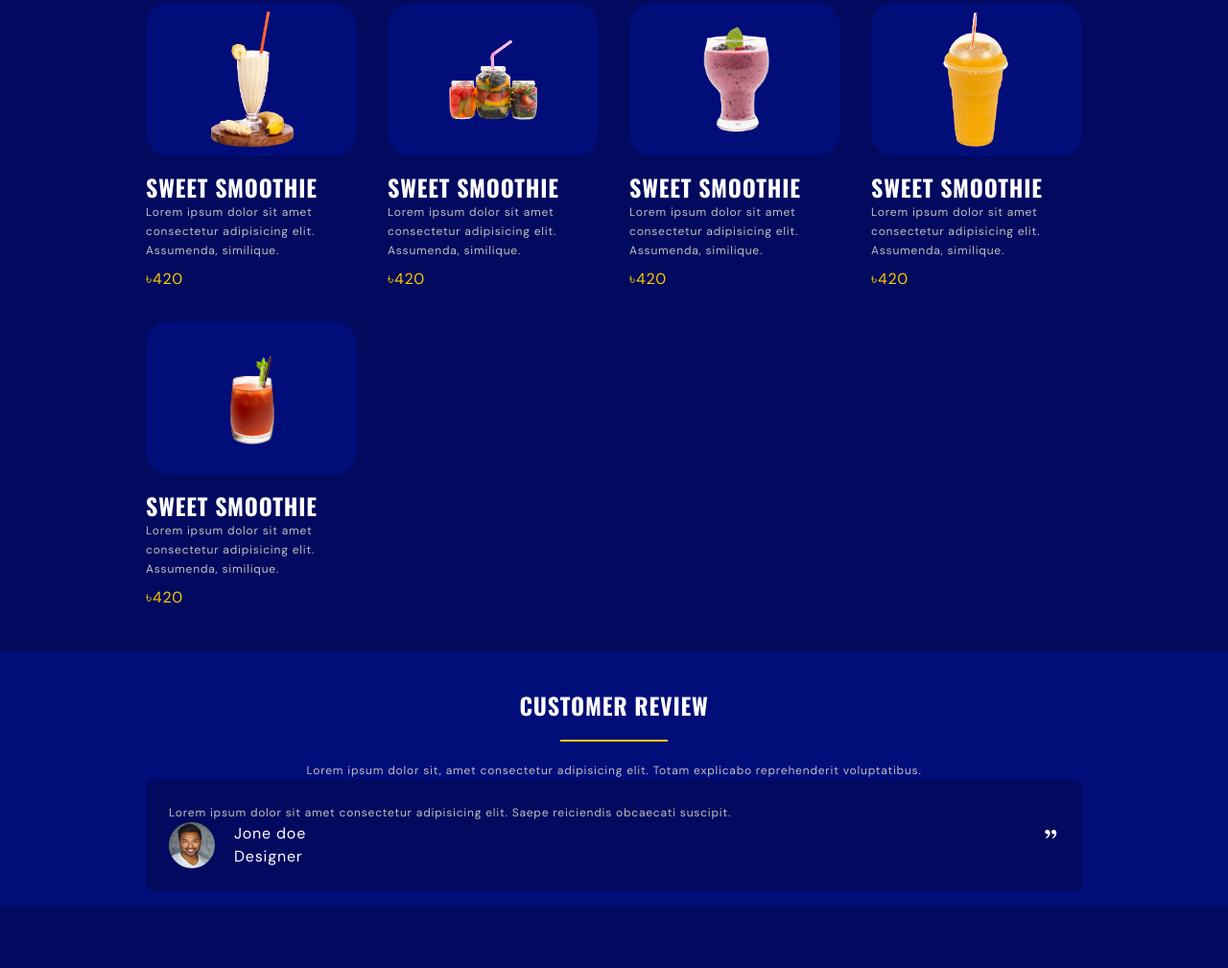
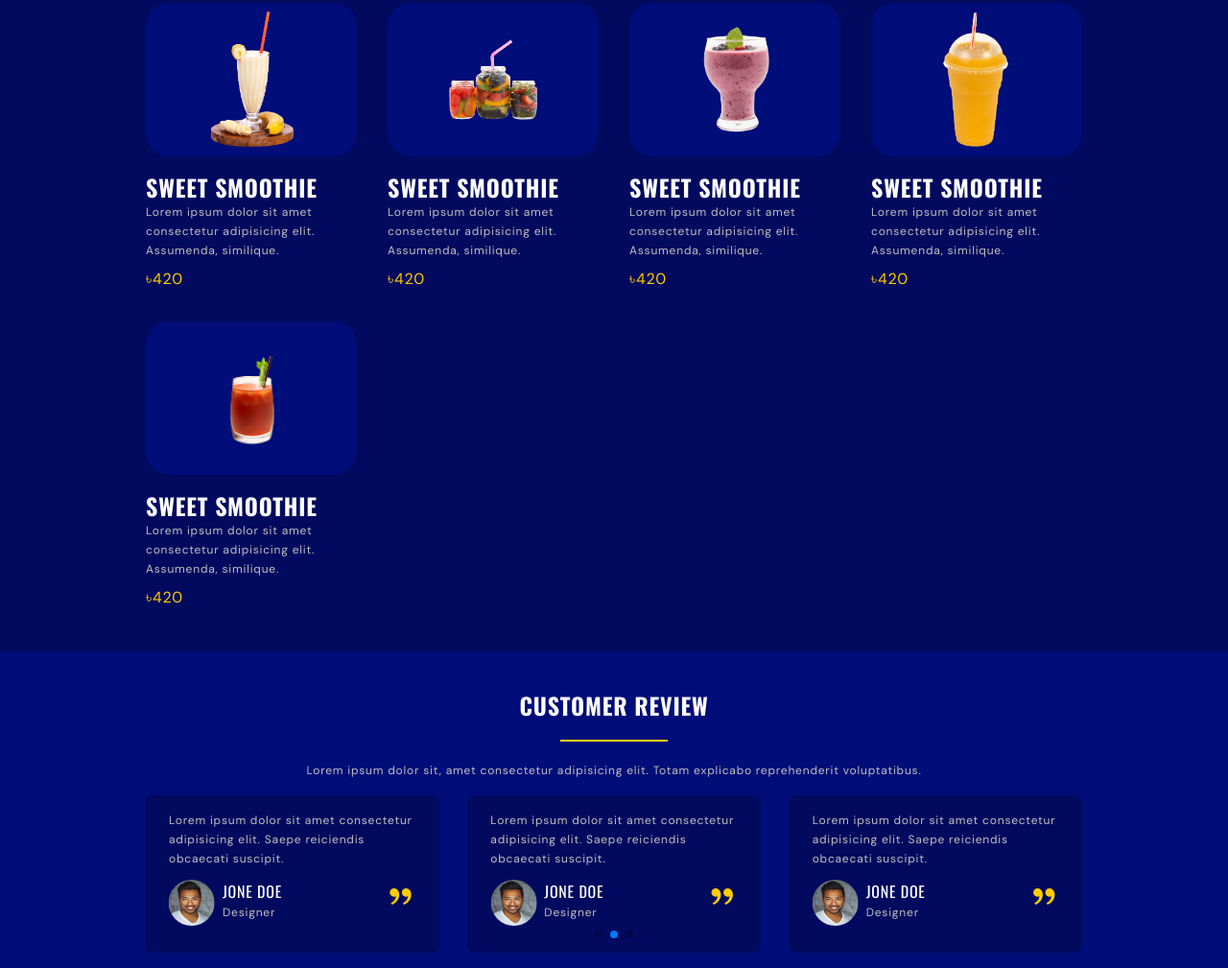
Before and after one commit to saikat-barai/Burger-Shop, a website: page src/index.html in a window 1280 px wide. Shown: the part 2987-3996 px from the top of the page at 96% size. Before the commit the page ends 3932 px from the top, so only its background shows below. Drawn offline with nearby package versions, Linux system fonts and the light colour scheme.

Commit message:
review section completed

```diff
--- a/src/index.html
+++ b/src/index.html
@@ -14,7 +14,7 @@
     <link href="https://cdn.jsdelivr.net/npm/remixicon@4.3.0/fonts/remixicon.css" rel="stylesheet" />
 
     <!-- ------------swiper css cdn ------------------- -->
-    <link rel="stylesheet" href="https://cdn.jsdelivr.net/npm/swiper@11/swiper-bundle.min.css"/>
+    <link rel="stylesheet" href="https://cdn.jsdelivr.net/npm/swiper@11/swiper-bundle.min.css" />
 
 </head>
 
@@ -333,7 +333,7 @@
                     </a>
 
                     <!-- ---------snacks item--------- -->
-                    <a href=""  class="item_wrap snack">
+                    <a href="" class="item_wrap snack">
                         <div
                             class="h-56 grid place-items-center bg-primaryColorLight rounded-3xl hover:bg-secendaryColor ease-linear duration-200 lg:h-40">
                             <img src="./img/snack-1.png" alt=""
@@ -348,7 +348,7 @@
                             <p class="text-secendaryColor">৳420</p>
                         </div>
                     </a>
-                    <a href=""  class="item_wrap snack">
+                    <a href="" class="item_wrap snack">
                         <div
                             class="h-56 grid place-items-center bg-primaryColorLight rounded-3xl hover:bg-secendaryColor ease-linear duration-200 lg:h-40">
                             <img src="./img/snack-2.png" alt=""
@@ -363,7 +363,7 @@
                             <p class="text-secendaryColor">৳420</p>
                         </div>
                     </a>
-                    <a href=""  class="item_wrap snack">
+                    <a href="" class="item_wrap snack">
                         <div
                             class="h-56 grid place-items-center bg-primaryColorLight rounded-3xl hover:bg-secendaryColor ease-linear duration-200 lg:h-40">
                             <img src="./img/snack-3.png" alt=""
@@ -378,7 +378,7 @@
                             <p class="text-secendaryColor">৳420</p>
                         </div>
                     </a>
-                    <a href=""  class="item_wrap snack">
+                    <a href="" class="item_wrap snack">
                         <div
                             class="h-56 grid place-items-center bg-primaryColorLight rounded-3xl hover:bg-secendaryColor ease-linear duration-200 lg:h-40">
                             <img src="./img/snack-4.png" alt=""
@@ -393,7 +393,7 @@
                             <p class="text-secendaryColor">৳420</p>
                         </div>
                     </a>
-                    <a href=""  class="item_wrap snack">
+                    <a href="" class="item_wrap snack">
                         <div
                             class="h-56 grid place-items-center bg-primaryColorLight rounded-3xl hover:bg-secendaryColor ease-linear duration-200 lg:h-40">
                             <img src="./img/snack-5.png" alt=""
@@ -408,7 +408,7 @@
                             <p class="text-secendaryColor">৳420</p>
                         </div>
                     </a>
-                    <a href=""  class="item_wrap snack">
+                    <a href="" class="item_wrap snack">
                         <div
                             class="h-56 grid place-items-center bg-primaryColorLight rounded-3xl hover:bg-secendaryColor ease-linear duration-200 lg:h-40">
                             <img src="./img/snack-6.png" alt=""
@@ -425,7 +425,7 @@
                     </a>
 
                     <!-- --------beverage item  -->
-                    <a href=""  class="item_wrap beverage">
+                    <a href="" class="item_wrap beverage">
                         <div
                             class="h-56 grid place-items-center bg-primaryColorLight rounded-3xl hover:bg-secendaryColor ease-linear duration-200 lg:h-40">
                             <img src="./img/beverage-1.png" alt=""
@@ -440,7 +440,7 @@
                             <p class="text-secendaryColor">৳420</p>
                         </div>
                     </a>
-                    <a href=""  class="item_wrap beverage">
+                    <a href="" class="item_wrap beverage">
                         <div
                             class="h-56 grid place-items-center bg-primaryColorLight rounded-3xl hover:bg-secendaryColor ease-linear duration-200 lg:h-40">
                             <img src="./img/beverage-2.png" alt=""
@@ -455,7 +455,7 @@
                             <p class="text-secendaryColor">৳420</p>
                         </div>
                     </a>
-                    <a href=""  class="item_wrap beverage">
+                    <a href="" class="item_wrap beverage">
                         <div
                             class="h-56 grid place-items-center bg-primaryColorLight rounded-3xl hover:bg-secendaryColor ease-linear duration-200 lg:h-40">
                             <img src="./img/beverage-3.png" alt=""
@@ -470,7 +470,7 @@
                             <p class="text-secendaryColor">৳420</p>
                         </div>
                     </a>
-                    <a href=""  class="item_wrap beverage">
+                    <a href="" class="item_wrap beverage">
                         <div
                             class="h-56 grid place-items-center bg-primaryColorLight rounded-3xl hover:bg-secendaryColor ease-linear duration-200 lg:h-40">
                             <img src="./img/beverage-4.png" alt=""
@@ -485,7 +485,7 @@
                             <p class="text-secendaryColor">৳420</p>
                         </div>
                     </a>
-                    <a href=""  class="item_wrap beverage">
+                    <a href="" class="item_wrap beverage">
                         <div
                             class="h-56 grid place-items-center bg-primaryColorLight rounded-3xl hover:bg-secendaryColor ease-linear duration-200 lg:h-40">
                             <img src="./img/beverage-5.png" alt=""
@@ -506,7 +506,7 @@
         <!-- --------------menu section end ------------------- -->
 
         <!-- --------------review section start ------------------- -->
-         <section id="review" class="bg-primaryColorLight">
+        <section id="review" class="bg-primaryColorLight">
             <div class="container">
                 <div class="text-center">
                     <h2 class="section__title">Customer review</h2>
@@ -514,33 +514,125 @@
                     <p class="paragraph">Lorem ipsum dolor sit, amet consectetur adipisicing elit. Totam explicabo
                         reprehenderit voluptatibus.</p>
                 </div>
-                <div class="">
-                    <ul>
-                        <li>
-                            <div class="flex flex-col bg-primaryColor rounded-lg p-6">
-                                <p class="paragraph">Lorem ipsum dolor sit amet consectetur adipisicing elit. Saepe reiciendis obcaecati suscipit.</p>
-                                <div class="flex gap-5">
-                                    <img src="./img/review-1.jpg" alt="" class="h-12 w-12 rounded-full">
-                                    <div>
-                                        <p>Jone doe</p>
-                                        <p>Designer</p>
+                <div class="pt-4">
+                    <div class="swiper">
+                        <div class="swiper-wrapper">
+                            <div class="swiper-slide">
+                                <div class="flex flex-col bg-primaryColor rounded-lg pt-4 pb-7 px-6">
+                                    <p class="paragraph">Lorem ipsum dolor sit amet consectetur adipisicing elit. Saepe
+                                        reiciendis obcaecati suscipit.</p>
+                                    <div class="flex gap-2 pt-3">
+                                        <img src="./img/review-1.jpg" alt="" class="h-12 w-12 rounded-full">
+                                        <div>
+                                            <p class="font-oswald uppercase">Jone doe</p>
+                                            <p class="paragraph">Designer</p>
+                                        </div>
+                                        <i class="ri-double-quotes-r ml-auto text-3xl text-secendaryColor"></i>
                                     </div>
-                                    <i class="ri-double-quotes-r ml-auto"></i>
                                 </div>
                             </div>
-                        </li>
-                    </ul>
+                            <div class="swiper-slide">
+                                <div class="flex flex-col bg-primaryColor rounded-lg pt-4 pb-7 px-6">
+                                    <p class="paragraph">Lorem ipsum dolor sit amet consectetur adipisicing elit. Saepe
+                                        reiciendis obcaecati suscipit.</p>
+                                    <div class="flex gap-2 pt-3">
+                                        <img src="./img/review-1.jpg" alt="" class="h-12 w-12 rounded-full">
+                                        <div>
+                                            <p class="font-oswald uppercase">Jone doe</p>
+                                            <p class="paragraph">Designer</p>
+                                        </div>
+                                        <i class="ri-double-quotes-r ml-auto text-3xl text-secendaryColor"></i>
+                                    </div>
+                                </div>
+                            </div>
+                            <div class="swiper-slide">
+                                <div class="flex flex-col bg-primaryColor rounded-lg pt-4 pb-7 px-6">
+                                    <p class="paragraph">Lorem ipsum dolor sit amet consectetur adipisicing elit. Saepe
+                                        reiciendis obcaecati suscipit.</p>
+                                    <div class="flex gap-2 pt-3">
+                                        <img src="./img/review-1.jpg" alt="" class="h-12 w-12 rounded-full">
+                                        <div>
+                                            <p class="font-oswald uppercase">Jone doe</p>
+                                            <p class="paragraph">Designer</p>
+                                        </div>
+                                        <i class="ri-double-quotes-r ml-auto text-3xl text-secendaryColor"></i>
+                                    </div>
+                                </div>
+                            </div>
+                            <div class="swiper-slide">
+                                <div class="flex flex-col bg-primaryColor rounded-lg pt-4 pb-7 px-6">
+                                    <p class="paragraph">Lorem ipsum dolor sit amet consectetur adipisicing elit. Saepe
+                                        reiciendis obcaecati suscipit.</p>
+                                    <div class="flex gap-2 pt-3">
+                                        <img src="./img/review-1.jpg" alt="" class="h-12 w-12 rounded-full">
+                                        <div>
+                                            <p class="font-oswald uppercase">Jone doe</p>
+                                            <p class="paragraph">Designer</p>
+                                        </div>
+                                        <i class="ri-double-quotes-r ml-auto text-3xl text-secendaryColor"></i>
+                                    </div>
+                                </div>
+                            </div>
+                            <div class="swiper-slide">
+                                <div class="flex flex-col bg-primaryColor rounded-lg pt-4 pb-7 px-6">
+                                    <p class="paragraph">Lorem ipsum dolor sit amet consectetur adipisicing elit. Saepe
+                                        reiciendis obcaecati suscipit.</p>
+                                    <div class="flex gap-2 pt-3">
+                                        <img src="./img/review-1.jpg" alt="" class="h-12 w-12 rounded-full">
+                                        <div>
+                                            <p class="font-oswald uppercase">Jone doe</p>
+                                            <p class="paragraph">Designer</p>
+                                        </div>
+                                        <i class="ri-double-quotes-r ml-auto text-3xl text-secendaryColor"></i>
+                                    </div>
+                                </div>
+                            </div>
+                        </div>
+                        <div class="swiper-pagination"></div>
+                    </div>
                 </div>
             </div>
-         </section>
+        </section>
         <!-- --------------review section end ------------------- -->
     </main>
     <!-- -------------------main section end-------------------- -->
 
+    <!-- ----------swiper js cdn---------------- -->
+    <script src="https://cdn.jsdelivr.net/npm/swiper@11/swiper-bundle.min.js"></script>
+    <script>
+        const swiper = new Swiper('.swiper', {
+            speed: 400,
+            spaceBetween: 30,
+            autoplay: {
+                delay: 2000,
+                disableOnInteraction: false,
+            },
+            // If we need pagination
+            pagination: {
+                el: '.swiper-pagination',
+                clickable: true,
+            },
+            grabCursor:true,
+            breakpoints: {
+                // when window width is >= 640px
+                640: {
+                    slidesPerView: 1,
+                },
+                // when window width is >= 768px
+                768: {
+                    slidesPerView: 2,
+                },
+                // when window width is >= 1024px
+                1024: {
+                    slidesPerView: 3,
+                }
+            }
+        });
+    </script>
+
     <!-- -------------------main script------------------ -->
     <script src="/src/main.js"></script>
-    <!-- ----------swiper js cdn---------------- -->
-    <script src="https://cdn.jsdelivr.net/npm/swiper@11/swiper-bundle.min.js"></script>
+
 </body>
 
 </html>
```
Also changed, not shown: dist/output.css.
